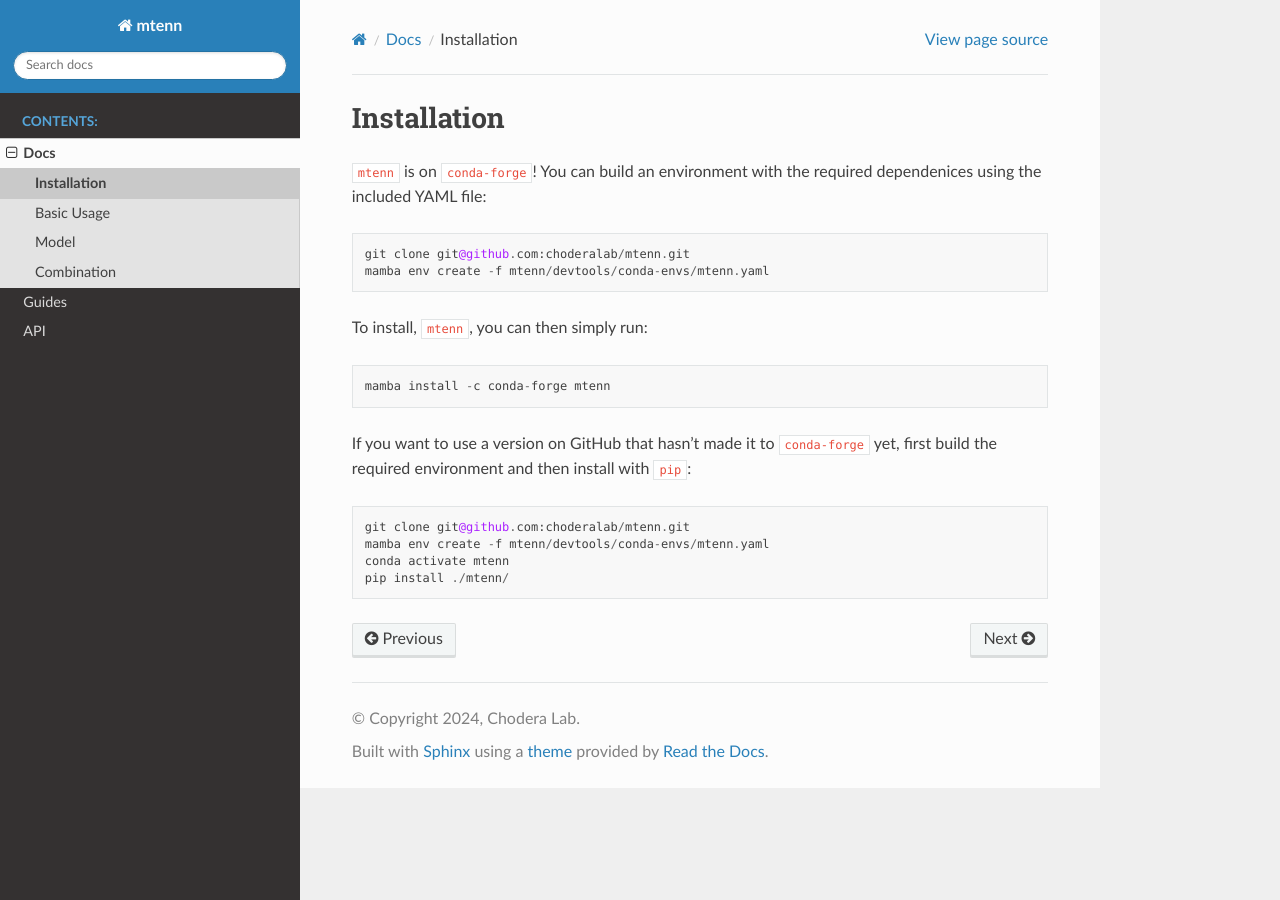
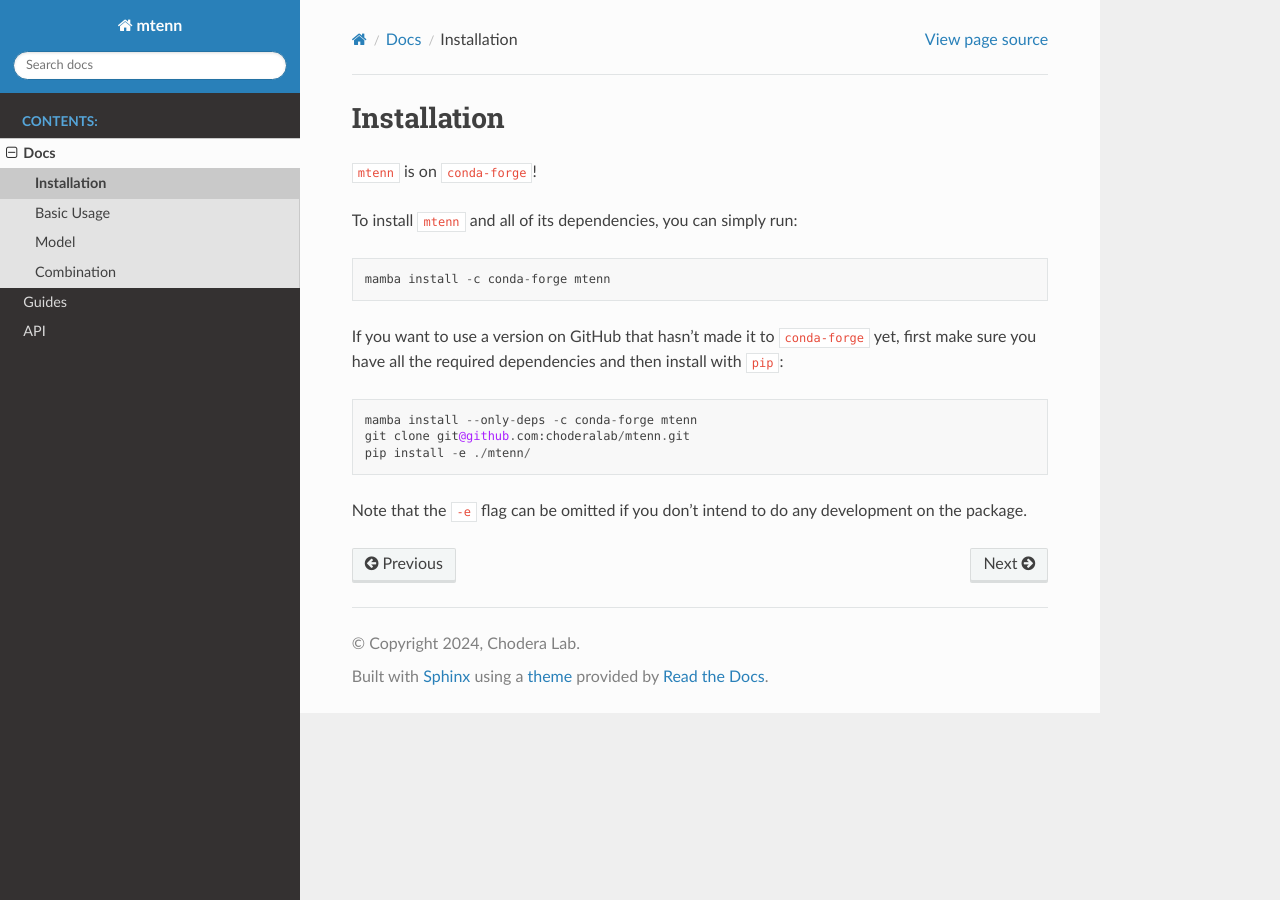
Before and after one commit to choderalab/mtenn, a Sphinx documentation site: the page built from docs/docs/installation.rst, in a window 1280 px wide. Built offline with Sphinx 7.4.7 and the Read the Docs theme 2.0.0, drawn with Linux system fonts in a browser that asks for light colours.

Commit message:
Update installation instructions.

```diff
--- a/docs/docs/installation.rst
+++ b/docs/docs/installation.rst
@@ -2,18 +2,15 @@ Installation
 ============
 
 ``mtenn`` is on ``conda-forge``!
-You can build an environment with the required dependenices using the included YAML file::
 
-    git clone git@github.com:choderalab/mtenn.git
-    mamba env create -f mtenn/devtools/conda-envs/mtenn.yaml
-
-To install, ``mtenn``, you can then simply run::
+To install ``mtenn`` and all of its dependencies, you can simply run::
 
     mamba install -c conda-forge mtenn
 
-If you want to use a version on GitHub that hasn't made it to ``conda-forge`` yet, first build the required environment and then install with ``pip``::
+If you want to use a version on GitHub that hasn't made it to ``conda-forge`` yet, first make sure you have all the required dependencies and then install with ``pip``::
 
+    mamba install --only-deps -c conda-forge mtenn
     git clone git@github.com:choderalab/mtenn.git
-    mamba env create -f mtenn/devtools/conda-envs/mtenn.yaml
-    conda activate mtenn
-    pip install ./mtenn/
+    pip install -e ./mtenn/
+
+Note that the ``-e`` flag can be omitted if you don't intend to do any development on the package.
```
